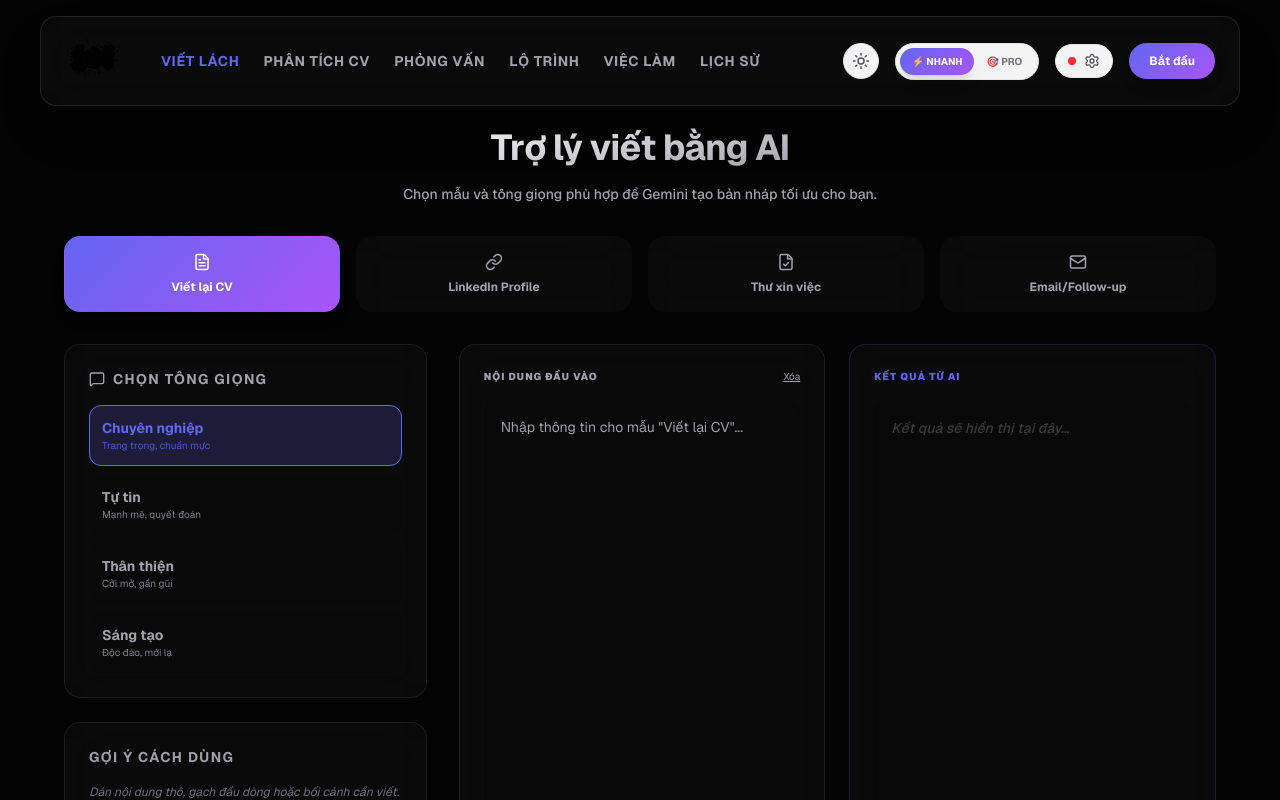
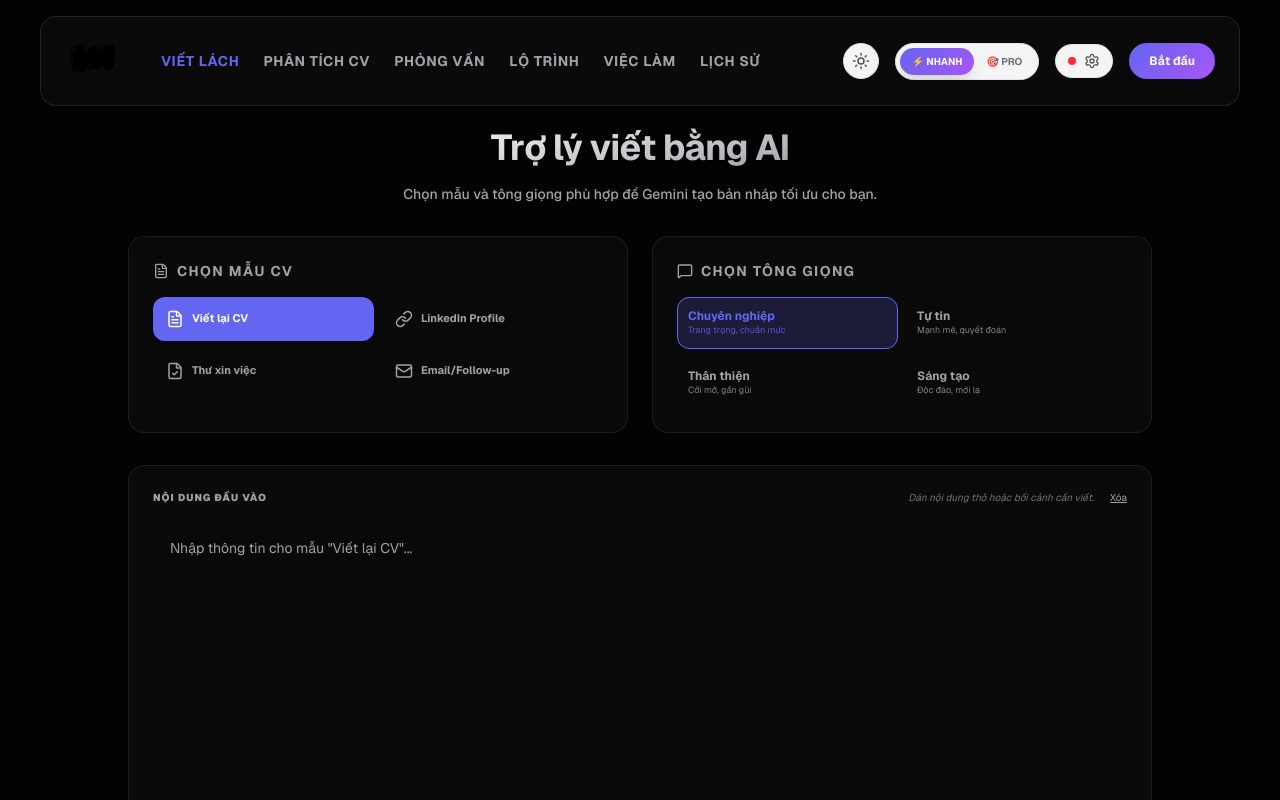
Before and after one commit to QuangPhan010/LEXIAI, a Next.js app in the folder frontend/: page /writing in a window 1280 px wide. Shown: the top 800 px of the page. Built offline with nearby package versions, Linux system fonts and the light colour scheme.

Commit message:
feat(writing): update layout to 3-row stacked design and fix hydration mismatch

```diff
--- a/frontend/src/app/writing/page.tsx
+++ b/frontend/src/app/writing/page.tsx
@@ -95,80 +95,82 @@ export default function WritingAssistant() {
     <div className="bg-background text-foreground pt-28 md:pt-32 pb-32 px-5 md:px-8">
       <Navbar />
 
-      <main className="max-w-6xl mx-auto space-y-8">
+      <main className="max-w-5xl mx-auto space-y-8" suppressHydrationWarning>
         <header className="flex flex-col items-center text-center space-y-4">
           <h1 className="text-4xl font-bold tracking-tight text-gradient">Trợ lý viết bằng AI</h1>
           <p className="text-muted-foreground text-sm font-medium">Chọn mẫu và tông giọng phù hợp để Gemini tạo bản nháp tối ưu cho bạn.</p>
         </header>
 
+        {/* Row 1: Selections */}
+        <div className="grid grid-cols-1 md:grid-cols-2 gap-6">
            {/* Templates Selection */}
-        <div className="grid grid-cols-2 md:grid-cols-4 gap-4">
+           <div className="glass p-6 space-y-4">
+              <h3 className="text-sm font-bold uppercase tracking-widest text-muted-foreground flex items-center gap-2">
+                <FileText size={16} /> Chọn mẫu CV
+              </h3>
+              <div className="grid grid-cols-2 gap-2">
                 {templates.map((tpl) => (
                   <button
                     key={tpl.id}
                     onClick={() => setActiveTemplate(tpl)}
-              className={`flex flex-col items-center gap-2 p-4 rounded-2xl border transition-all ${
+                    suppressHydrationWarning
+                    className={`flex items-center gap-2 p-3 rounded-xl border transition-all text-left ${
                       activeTemplate.id === tpl.id
-                ? 'premium-gradient border-transparent shadow-lg text-white'
-                : 'glass border-black/5 dark:border-white/10 text-muted-foreground hover:bg-black/5 dark:hover:bg-white/5'
+                      ? 'bg-accent text-white shadow-lg border-transparent'
+                      : 'bg-black/5 dark:bg-white/5 border-black/5 dark:border-white/10 text-muted-foreground hover:bg-black/10 dark:hover:bg-white/10'
                     }`}
                   >
                     {tpl.icon}
-              <span className="text-xs font-bold">{tpl.name}</span>
+                    <span className="font-bold text-[11px] leading-tight">{tpl.name}</span>
                   </button>
                 ))}
               </div>
+            </div>
 
-        <div className="grid grid-cols-1 lg:grid-cols-12 gap-8 items-start">
-          {/* Controls & Tone */}
-          <div className="lg:col-span-4 space-y-6">
+            {/* Tone Selection */}
             <div className="glass p-6 space-y-4">
               <h3 className="text-sm font-bold uppercase tracking-widest text-muted-foreground flex items-center gap-2">
                 <MessageSquare size={16} /> Chọn tông giọng
               </h3>
-              <div className="grid grid-cols-1 gap-2">
+              <div className="grid grid-cols-2 gap-2">
                 {tones.map((tone) => (
                   <button
                     key={tone.id}
                     onClick={() => setActiveTone(tone)}
-                    className={`flex flex-col p-3 rounded-xl border transition-all text-left ${
+                    suppressHydrationWarning
+                    className={`flex flex-col p-2.5 rounded-xl border transition-all text-left ${
                       activeTone.id === tone.id
                       ? 'bg-accent/20 border-accent text-accent'
                       : 'bg-black/5 dark:bg-white/5 border-black/5 dark:border-white/10 text-muted-foreground hover:bg-black/10 dark:hover:bg-white/10'
                     }`}
                   >
-                    <span className="font-bold text-sm">{tone.name}</span>
-                    <span className="text-[10px] opacity-80 dark:opacity-60">{tone.description}</span>
+                    <span className="font-bold text-xs">{tone.name}</span>
+                    <span className="text-[9px] opacity-80 dark:opacity-60">{tone.description}</span>
                   </button>
                 ))}
               </div>
             </div>
-
-            <div className="glass p-6">
-               <h3 className="text-sm font-bold uppercase tracking-widest text-zinc-400 mb-4">Gợi ý cách dùng</h3>
-               <p className="text-xs text-zinc-500 leading-relaxed italic">
-                 Dán nội dung thô, gạch đầu dòng hoặc bối cảnh cần viết. Ví dụ: "Tôi có 2 năm kinh nghiệm React, muốn xin việc tại TechCorp."
-               </p>
-            </div>
         </div>
 
-          {/* Main Input/Output Area */}
-          <div className="lg:col-span-8 grid grid-cols-1 md:grid-cols-2 gap-6 min-h-[600px]">
-            {/* Input */}
-            <div className="glass p-6 space-y-4 flex flex-col">
+        {/* Row 2: Input */}
+        <div className="glass p-6 space-y-4 flex flex-col min-h-[400px]">
           <div className="flex items-center justify-between">
             <label className="text-[10px] font-black uppercase tracking-widest text-muted-foreground">Nội dung đầu vào</label>
-                <button onClick={() => setInput('')} className="text-[10px] text-muted-foreground hover:text-accent transition-all underline">Xóa</button>
+            <div className="flex items-center gap-4">
+               <span className="text-[10px] text-zinc-500 italic">Dán nội dung thô hoặc bối cảnh cần viết.</span>
+               <button onClick={() => setInput('')} suppressHydrationWarning className="text-[10px] text-muted-foreground hover:text-accent transition-all underline">Xóa</button>
+            </div>
           </div>
           <textarea
             value={input}
             onChange={(e) => setInput(e.target.value)}
             placeholder={`Nhập thông tin cho mẫu "${activeTemplate.name}"...`}
-                className="flex-1 bg-input border border-black/5 dark:border-white/10 rounded-xl p-4 text-sm text-foreground focus:outline-none focus:ring-1 focus:ring-accent resize-none placeholder:text-muted-foreground"
+            className="flex-1 bg-input border border-black/5 dark:border-white/10 rounded-xl p-4 text-sm text-foreground focus:outline-none focus:ring-1 focus:ring-accent resize-none placeholder:text-muted-foreground min-h-[300px]"
           />
           <button
             onClick={handleGenerate}
             disabled={loading || !input}
+            suppressHydrationWarning
             className="w-full py-4 premium-gradient rounded-xl font-bold flex items-center justify-center gap-2 hover-glow transition-all disabled:opacity-50"
           >
             {loading ? <RefreshCw size={20} className="animate-spin" /> : <Sparkles size={20} />}
@@ -176,21 +178,19 @@ export default function WritingAssistant() {
           </button>
         </div>
 
-            {/* Output */}
-            <div className="glass p-6 space-y-4 flex flex-col border-accent/20">
+        {/* Row 3: Output */}
+        <div className="glass p-6 space-y-4 flex flex-col min-h-[400px] border-accent/20">
           <div className="flex items-center justify-between">
-                <label className="text-[10px] font-black uppercase tracking-widest text-accent">Kết quả từ AI</label>
+            <label className="text-[10px] font-black uppercase tracking-widest text-accent">Kết quả AI</label>
             {output && (
-                  <button onClick={copyToClipboard} className="flex items-center gap-1.5 text-[10px] text-zinc-300 hover:text-white transition-all bg-white/5 px-2 py-1 rounded">
+              <button onClick={copyToClipboard} suppressHydrationWarning className="flex items-center gap-1.5 text-[10px] text-zinc-300 hover:text-white transition-all bg-white/5 px-2 py-1 rounded">
                 {copied ? <Check size={12} className="text-green-500" /> : <Copy size={12} />}
                 {copied ? 'Đã sao chép!' : 'Sao chép'}
               </button>
             )}
           </div>
-              <div className="flex-1 bg-input border border-black/5 dark:border-white/5 rounded-xl p-4 text-sm text-foreground font-medium leading-relaxed overflow-y-auto whitespace-pre-wrap custom-scrollbar">
+          <div className="flex-1 bg-input border border-black/5 dark:border-white/5 rounded-xl p-4 text-sm text-foreground font-medium leading-relaxed overflow-y-auto whitespace-pre-wrap custom-scrollbar min-h-[300px]">
             {output || <span className="opacity-20 italic">Kết quả sẽ hiển thị tại đây...</span>}
-              </div>
-            </div>
           </div>
         </div>
       </main>
```
Lines whose indentation alone changed are shown as unchanged.
